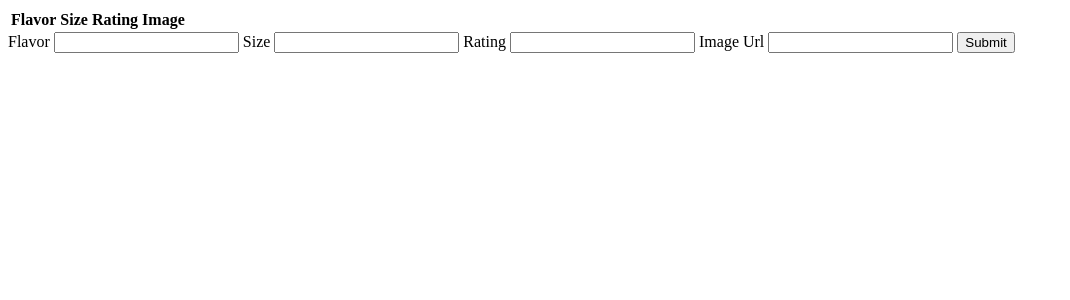
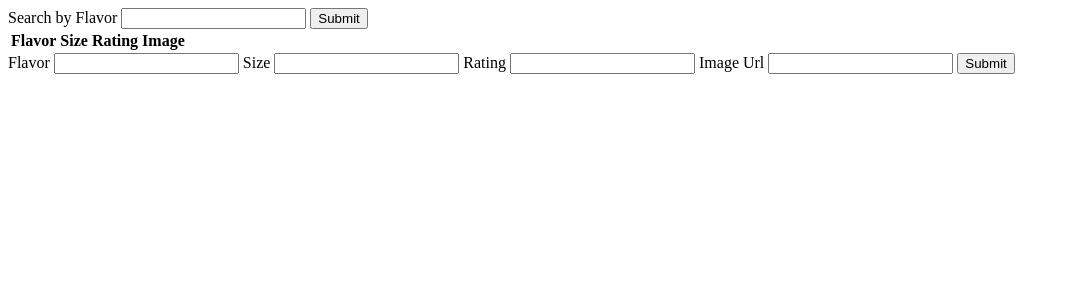
Before and after one commit to jacobson-ben/flask_cupcakes, a Flask app: page / in a window 1280 px wide. Shown: the top 300 px of the page, without its empty margins (0-1070 px from the left). Run offline with Flask 2, Linux system fonts and the light colour scheme; data that the repository does not hold is empty.

Commit message:
searching for cupcakes

```diff
--- a/app.py
+++ b/app.py
@@ -16,7 +16,6 @@ app.config['SECRET_KEY'] = "I'LL NEVER TELL!!"
 
 @app.route('/')
 def homepage():
-
     return render_template('index.html')
 
 
@@ -82,3 +81,15 @@ def delete_cupcake(cupcake_id):
     db.session.commit()
 
     return jsonify(message="Deleted")
+
+
+@app.route('/api/cupcakes/search')
+def search_for_a_flavor():
+
+    search_term = request.args["search_term"]
+    search_term = search_term.lower()
+    print("hellllllooo", search_term)
+    filtered_results = Cupcake.query.filter_by(flavor=search_term).all()
+    serialized = [c.serialize() for c in filtered_results]
+
+    return jsonify(cupcakes=serialized)
--- a/static/cupcakes.js
+++ b/static/app.js
@@ -1,6 +1,5 @@
 const API_URL = 'http://localhost:5000/api/'
 
-//ajax - get all cupcakes to list in table
 async function getCupcakesList() {
   const response = await axios.get(`${API_URL}cupcakes`);
   let cupcakeData = response.data.cupcakes;
@@ -35,9 +34,26 @@ async function submitForm(evt) {
   let cupcakeData = response.data.cupcake;
   let createRow = createTableRow(cupcakeData);
   $("#table-body").append(createRow);
-  $("#add-cupcake").trigger("reset")
+  $(".add-cupcake").trigger("reset")
+}
+
+async function filterResults(evt) {
+  evt.preventDefault();
+  $("tbody").empty()
+
+  let searchTerm = $("#search_term").val()
+
+  const response = await axios.get(`${API_URL}cupcakes/search?search_term=${searchTerm}`);
+  let cupcakeData = response.data.cupcakes;
+
+  for(let cupcake of cupcakeData) {
+    let createRow = createTableRow(cupcake)
+    $("#table-body").append(createRow)
+  }
+  $("#search-form").trigger("reset")
 }
 
 
 $(document).ready(getCupcakesList())
 $(".add-cupcake").on("submit", submitForm)
+$("#search-form").on("submit", filterResults)
--- a/templates/index.html
+++ b/templates/index.html
@@ -7,6 +7,11 @@
     <title>Document</title>
   </head>
   <body>
+    <form id="search-form">
+      <label for="search_term">Search by Flavor</label>
+      <input type="text" name="search_term" id="search_term" required />
+      <button type="submit">Submit</button>
+    </form>
     <table>
       <thead>
         <th>Flavor</th>
@@ -29,6 +34,6 @@
     </form>
     <script src="https://unpkg.com/jquery"></script>
     <script src="https://unpkg.com/axios/dist/axios.js"></script>
-    <script src="/static/cupcakes.js"></script>
+    <script src="/static/app.js"></script>
   </body>
 </html>
```
Also changed, not shown: tests.py (+22 -1 lines).
